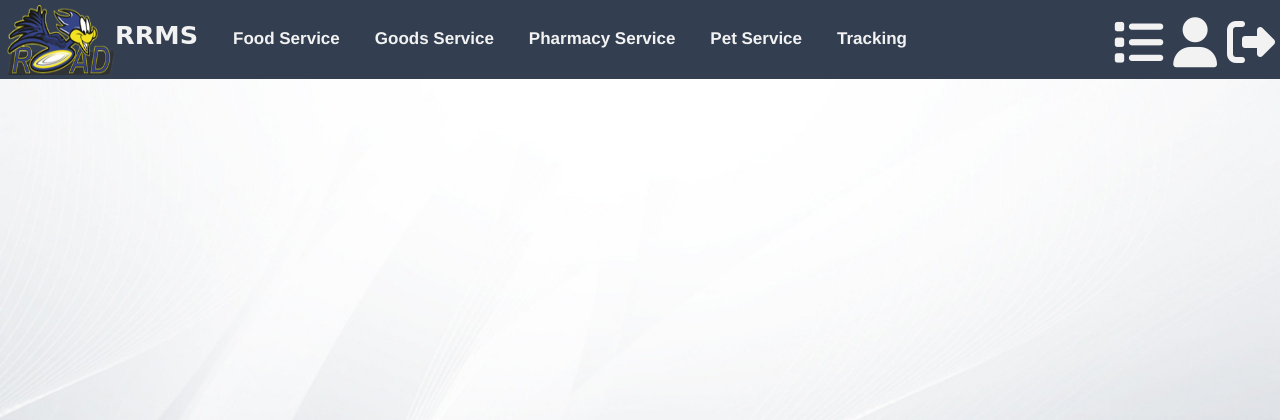
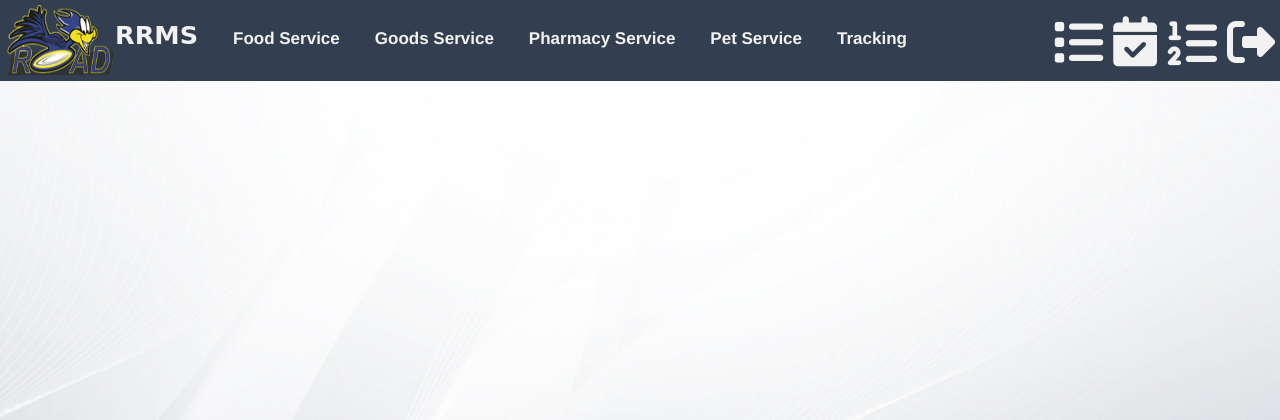
Before and after one commit to AmarRazali/rrms, a PHP site: page /includes/custTopNaviBarPets.php in a window 1280 px wide. Shown: the top 420 px of the page. Run offline with PHP 8.4, Linux system fonts and the light colour scheme; some libraries are stand-ins or nearby versions.

Commit message:
top bar updated

```diff
--- a/includes/cusTopNaviBar.php
+++ b/includes/cusTopNaviBar.php
@@ -33,6 +33,7 @@
 
         <div class="topnav-right">
             <a href="/RRMS/ApplicationLayer/ManagePaymentView/orderList.php" title="My Order"><i class="fas fa-list" aria-hidden="true" style="font-size: 50px; padding-right: 5px; padding-left: 5px; padding-top: 20%; padding-bottom: 20%;"></i></a>
+            <a href="/RRMS/ApplicationLayer/ManagePetAssistInterface/myBookingsAll.php" title="My Bookings"><i class="fas fa-calendar-check" aria-hidden="true" style="font-size: 50px; padding-right: 5px; padding-left: 5px; padding-top: 20%; padding-bottom: 20%;"></i></a>
             <a href="/RRMS/ApplicationLayer/ManageLoginView/Account Interface.php" title="My Profile"><i class="fa fa-user" aria-hidden="true" style="font-size: 50px; padding-right: 5px; padding-left: 5px; padding-top: 22%; padding-bottom: 22%;"></i></a>
 
             <a href="/RRMS/ApplicationLayer/ManageLoginView/logout.php" title="Logout"><i class="fa fa-sign-out" aria-hidden="true" style="font-size: 48px; padding-right: 5px; padding-left: 5px; padding-top: 22%; padding-bottom: 22%;"></i></a>
--- a/includes/custTopNaviBarPets.php
+++ b/includes/custTopNaviBarPets.php
@@ -32,8 +32,9 @@
            <a href="/RRMS/ApplicationLayer/ManageTrackingAnalyticView/customerTracking.php" title="Tracking" style="margin-left: 30px;"><label style="font-size: 100%; padding-right: 5px; padding-top: 22px; padding-bottom: 20px;">Tracking</label></a>
 
         <div class="topnav-right">
-            <a href="/RRMS/ApplicationLayer/ManagePetAssistInterface/myBookings.php" title="My Bookings"><i class="fas fa-list" aria-hidden="true" style="font-size: 50px; padding-right: 5px; padding-left: 5px; padding-top: 20%; padding-bottom: 20%;"></i></a>
-            <a href="/RRMS/ApplicationLayer/ManageLoginView/Account Interface.php" title="My Profile"><i class="fa fa-user" aria-hidden="true" style="font-size: 50px; padding-right: 5px; padding-left: 5px; padding-top: 22%; padding-bottom: 22%;"></i></a>
+            <a href="/RRMS/ApplicationLayer/ManagePaymentView/orderList.php" title="My Orders"><i class="fas fa-list" aria-hidden="true" style="font-size: 50px; padding-right: 5px; padding-left: 5px; padding-top: 20%; padding-bottom: 20%;"></i></a>
+            <a href="/RRMS/ApplicationLayer/ManagePetAssistInterface/myBookingsPending.php" title="Pending Bookings"><i class="fas fa-calendar-check" aria-hidden="true" style="font-size: 50px; padding-right: 5px; padding-left: 5px; padding-top: 20%; padding-bottom: 20%;"></i></a>
+            <a href="/RRMS/ApplicationLayer/ManagePetAssistInterface/myBookingsAll.php" title="All Bookings"><i class="fa fa-list-ol" aria-hidden="true" style="font-size: 50px; padding-right: 5px; padding-left: 5px; padding-top: 22%; padding-bottom: 22%;"></i></a>
 
             <a href="/RRMS/ApplicationLayer/ManageLoginView/logout.php" title="Logout"><i class="fa fa-sign-out" aria-hidden="true" style="font-size: 48px; padding-right: 5px; padding-left: 5px; padding-top: 22%; padding-bottom: 22%;"></i></a>
         </div>
--- a/includes/servicePTopNaviBarPets.php
+++ b/includes/servicePTopNaviBarPets.php
@@ -20,9 +20,11 @@ if ($Role==3) {
 
             <a href="../ManagePetAssistInterface/spManageService.php" style="margin-left: 30px;"><label style="font-size: 100%; padding-right: 5px; padding-top: 22px; padding-bottom: 20px;">Update Service</label></a>
 
-             <a href="../ManagePetAssistInterface/spViewBooking.php" style="margin-left: 30px;"><label style="font-size: 100%; padding-right: 5px; padding-top: 22px; padding-bottom: 20px;">View All Bookings</label></a>
+             <a href="../ManagePetAssistInterface/spBookings.php" style="margin-left: 30px;"><label style="font-size: 100%; padding-right: 5px; padding-top: 22px; padding-bottom: 20px;">View Pending Bookings</label></a>
 
-            <a href="../ManagePetAssistInterface/trialagain.php" style="margin-left: 30px;"><label style="font-size: 100%; padding-right: 5px; padding-top: 22px; padding-bottom: 20px;">Add Service</label></a>
+            <a href="../ManagePetAssistInterface/spBookingsAll.php" style="margin-left: 30px;"><label style="font-size: 100%; padding-right: 5px; padding-top: 22px; padding-bottom: 20px;">View All Bookings</label></a>
+
+            <a href="../ManagePetAssistInterface/spAddService.php" style="margin-left: 30px;"><label style="font-size: 100%; padding-right: 5px; padding-top: 22px; padding-bottom: 20px;">Add Service</label></a>
 
             <a href="../ManageTrackingAnalyticView/serviceProviderReportPage.php" style="margin-left: 30px;"><label style="font-size: 100%; padding-right: 5px; padding-top: 22px; padding-bottom: 20px;">Analytic & Report</label></a>
 
```
